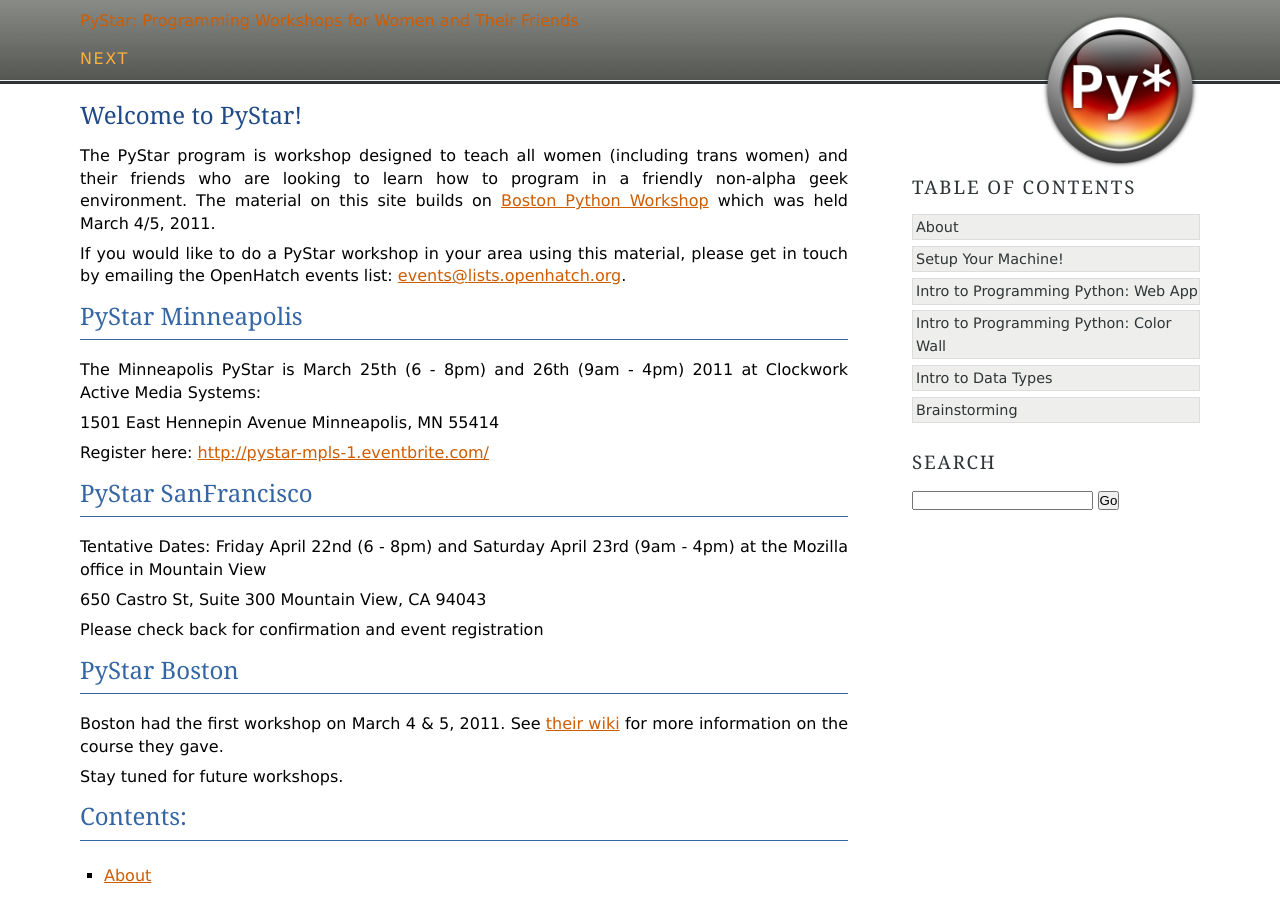
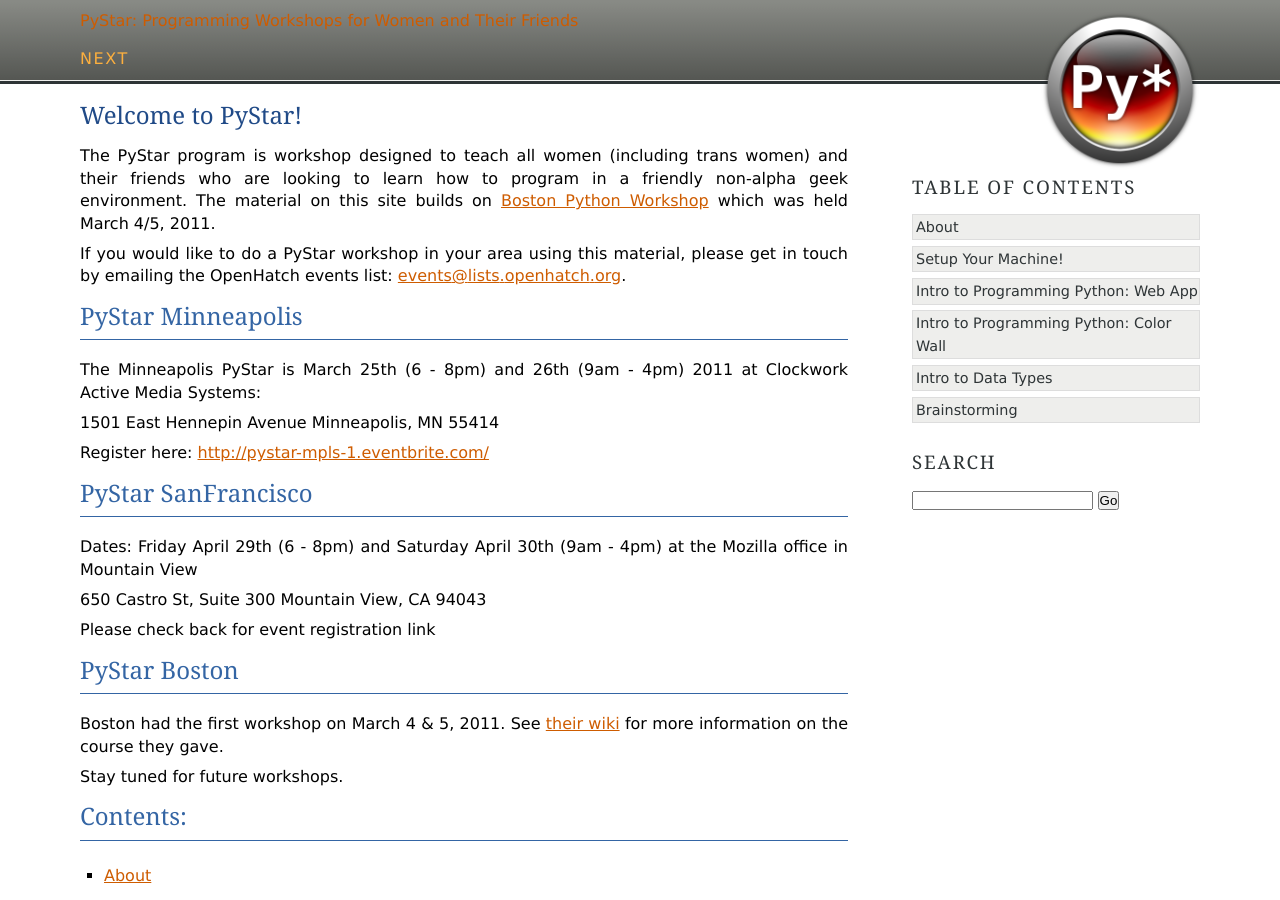
Before and after one commit to lsblakk/pystar, a Sphinx documentation site: the page built from docs/index.rst, in a window 1280 px wide and 900 px high. Built offline with Sphinx 7.4.7, drawn with Linux system fonts in a browser that asks for light colours.

Commit message:
Updated dates for MV PyStar

```diff
--- a/docs/index.rst
+++ b/docs/index.rst
@@ -28,13 +28,13 @@
 PyStar SanFrancisco
 --------------------
 
-Tentative Dates: Friday April  22nd (6 - 8pm) and Saturday
-April 23rd (9am - 4pm) at the Mozilla office in Mountain View
+Dates: Friday April  29th (6 - 8pm) and Saturday
+April 30th (9am - 4pm) at the Mozilla office in Mountain View
 
 650 Castro St, Suite 300
 Mountain View, CA 94043
 
-Please check back for confirmation and event registration
+Please check back for event registration link
 
 PyStar Boston
 ---------------------
```
